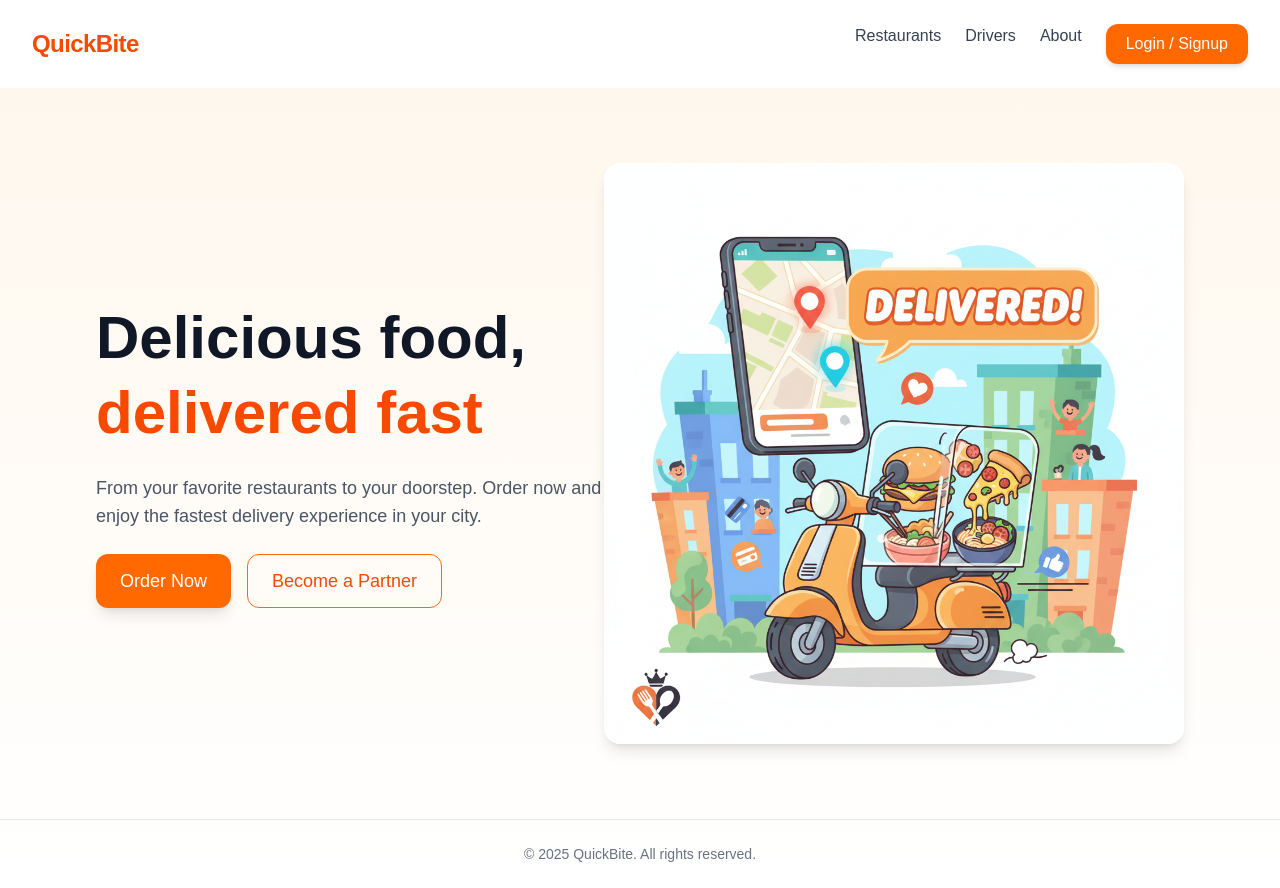
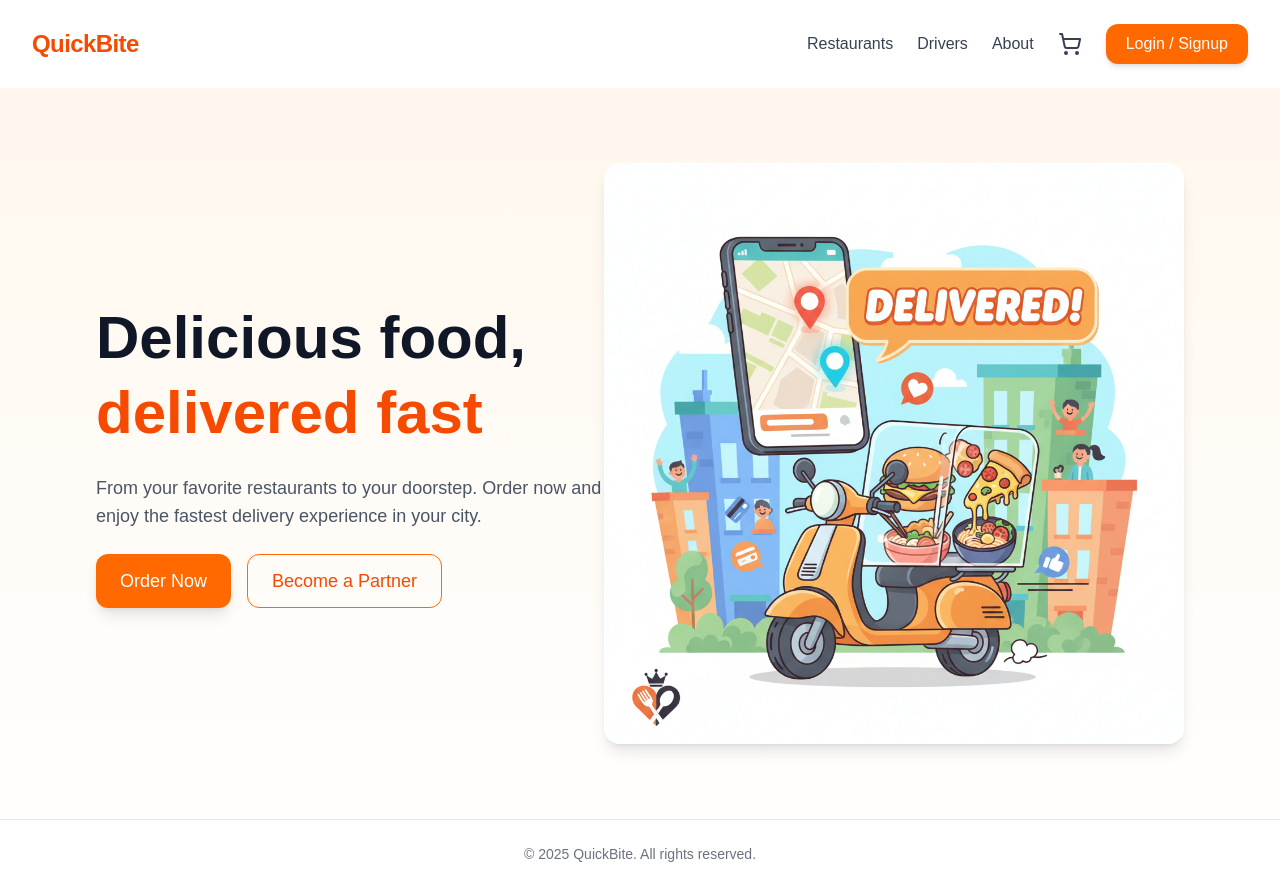
Before and after one commit to g-anupam/next-delivery, a Next.js app: page / in a window 1280 px wide. Built offline with nearby package versions, Linux system fonts and the light colour scheme.

Commit message:
Added Cart feature to the restaurants

```diff
--- a/package.json
+++ b/package.json
@@ -11,6 +11,7 @@
   "dependencies": {
     "bcryptjs": "^3.0.2",
     "framer-motion": "^12.23.24",
+    "lucide-react": "^0.553.0",
     "mysql2": "^3.15.3",
     "next": "15.5.6",
     "react": "19.1.0",
--- a/src/app/layout.tsx
+++ b/src/app/layout.tsx
@@ -1,7 +1,13 @@
+// src/app/layout.tsx
+
 import type { Metadata } from "next";
 import { Geist, Geist_Mono } from "next/font/google";
 import Link from "next/link";
 import "./globals.css";
+// ⭐️ IMPORT THE PROVIDER
+import { CartProvider } from "@/lib/CartContext";
+// ⭐️ IMPORT CARTNAVLINK (New client component for the Navbar)
+import CartNavLink from "@/components/CartNavLink";
 
 const geistSans = Geist({
   variable: "--font-geist-sans",
@@ -28,6 +34,8 @@ export default function RootLayout({
       <body
         className={`${geistSans.variable} ${geistMono.variable} antialiased`}
       >
+        {/* ⭐️ WRAP ALL UI CONTENT IN CartProvider ⭐️ */}
+        <CartProvider>
           {/* Global Navbar */}
           <nav className="flex justify-between items-center px-8 py-6 bg-white shadow-sm">
             <Link
@@ -38,6 +46,8 @@ export default function RootLayout({
             </Link>
 
             {/* Optional right-side nav items */}
+            <div className="flex items-center space-x-4"> {/* Changed space-x-6 to space-x-4 for better spacing */}
+
               <div className="space-x-6 hidden sm:flex">
                 <Link
                   href="/restaurants"
@@ -57,6 +67,11 @@ export default function RootLayout({
                 >
                   About
                 </Link>
+              </div>
+
+              {/* ⭐️ ADD DYNAMIC CART LINK COMPONENT ⭐️ */}
+              <CartNavLink />
+
               <Link
                 href="/login"
                 className="bg-orange-500 hover:bg-orange-600 text-white px-5 py-2 rounded-xl shadow-md transition"
@@ -68,6 +83,7 @@ export default function RootLayout({
 
           {/* Page-specific content */}
           <main>{children}</main>
+        </CartProvider>
       </body>
     </html>
   );
--- a/src/app/restaurants/[id]/page.tsx
+++ b/src/app/restaurants/[id]/page.tsx
@@ -1,9 +1,10 @@
 // src/app/restaurants/[id]/page.tsx
-"use client"; // Required for framer-motion
+"use client";
 
 import { motion } from "framer-motion";
 import Link from "next/link";
-// Removed: import { useCart } from '@/lib/CartContext';
+// ⭐️ NEW IMPORT: Component to handle Add/Quantity logic
+import AddToCartButton from '@/components/AddToCartButton';
 
 // --- Data Structure and Dummy Data (All 5 Restaurants) ---
 
@@ -100,6 +101,7 @@ interface RestaurantPageProps {
 // --- Component Definition ---
 
 export default function RestaurantDetailPage({ params }: RestaurantPageProps) {
+
   // Logic to find restaurant data
   const restaurantId = parseInt(params.id);
   const restaurant = DUMMY_RESTAURANTS.find(r => r.id === restaurantId);
@@ -153,7 +155,7 @@ export default function RestaurantDetailPage({ params }: RestaurantPageProps) {
             <p className="text-gray-600 italic border-l-4 border-orange-200 pl-4 py-1">{restaurant.description}</p>
           </motion.div>
 
-          {/* Menu Section - Renders the dummy menu items */}
+          {/* Menu Section - Renders the menu items */}
           <motion.div initial={{ y: 20, opacity: 0 }} animate={{ y: 0, opacity: 1 }} transition={{ delay: 0.4 }} className="mt-10">
             <h2 className="text-3xl font-bold text-gray-900 border-b pb-2 mb-6">Menu</h2>
             <div className="space-y-4">
@@ -164,13 +166,14 @@ export default function RestaurantDetailPage({ params }: RestaurantPageProps) {
                   </div>
                   <div className="flex items-center space-x-4">
                     <span className="text-xl font-bold text-orange-600">${item.price.toFixed(2)}</span>
-                    <button
-                      // ➡️ Placeholder for future Cart Logic
-                      onClick={() => alert(`Added ${item.name} to cart!`)}
-                      className="bg-orange-500 hover:bg-orange-600 text-white px-4 py-2 rounded-xl text-sm shadow-md transition"
-                    >
-                      Add to Cart
-                    </button>
+
+                    {/* ⭐️ DYNAMIC QUANTITY BUTTON ⭐️ */}
+                    <AddToCartButton
+                      itemId={item.id}
+                      itemName={item.name}
+                      itemPrice={item.price}
+                      restaurantId={restaurant.id}
+                    />
                   </div>
                 </div>
               ))}
--- /dev/null
+++ b/src/components/AddToCartButton.tsx
@@ -0,0 +1,78 @@
+// src/components/AddToCartButton.tsx
+"use client";
+
+import { useCart } from '@/lib/CartContext';
+import { Minus, Plus } from 'lucide-react'; // Needs 'lucide-react' installed
+
+interface AddToCartButtonProps {
+  itemId: number;
+  itemName: string;
+  itemPrice: number;
+  restaurantId: number;
+}
+
+export default function AddToCartButton({
+  itemId,
+  itemName,
+  itemPrice,
+  restaurantId
+}: AddToCartButtonProps) {
+
+  // Use the new functions from the context
+  const { cart, addToCart, decrementQuantity } = useCart();
+
+  // Find the item's current quantity in the cart
+  const itemInCart = cart.find(
+    (item) => item.id === itemId && item.restaurantId === restaurantId
+  );
+
+  const quantity = itemInCart ? itemInCart.quantity : 0;
+
+  // Function to add item to cart (also handles incrementing quantity > 0)
+  const handleAddToCart = () => {
+    addToCart({
+      id: itemId,
+      name: itemName,
+      price: itemPrice,
+      restaurantId: restaurantId,
+    });
+  };
+
+  // Function to remove or decrement item
+  const handleDecrementQuantity = () => {
+    decrementQuantity(itemId, restaurantId);
+  };
+
+  if (quantity > 0) {
+    // ⭐️ SHOW QUANTITY COUNTER (When item is in cart)
+    return (
+      <div className="flex items-center space-x-2 border border-orange-500 rounded-xl">
+        <button
+          onClick={handleDecrementQuantity}
+          className="p-2 text-orange-600 hover:bg-orange-50 rounded-l-xl transition"
+          aria-label="Remove one item"
+        >
+          <Minus className="w-5 h-5" />
+        </button>
+        <span className="font-semibold text-gray-900">{quantity}</span>
+        <button
+          onClick={handleAddToCart}
+          className="p-2 bg-orange-500 text-white hover:bg-orange-600 rounded-r-xl transition"
+          aria-label="Add one item"
+        >
+          <Plus className="w-5 h-5" />
+        </button>
+      </div>
+    );
+  }
+
+  // ⭐️ SHOW INITIAL "Add to Cart" BUTTON (When item is not in cart)
+  return (
+    <button
+      onClick={handleAddToCart}
+      className="bg-orange-500 hover:bg-orange-600 text-white px-4 py-2 rounded-xl text-sm shadow-md transition"
+    >
+      Add to Cart
+    </button>
+  );
+}
--- /dev/null
+++ b/src/components/CartNavLink.tsx
@@ -0,0 +1,26 @@
+// src/components/CartNavLink.tsx
+"use client";
+
+import Link from 'next/link';
+import { ShoppingCart } from 'lucide-react'; // Remember to run: npm install lucide-react
+import { useCart } from '@/lib/CartContext';
+
+export default function CartNavLink() {
+  const { getTotalItems } = useCart();
+  const itemCount = getTotalItems();
+
+  return (
+    <Link
+      href="/checkout"
+      className="relative p-2 rounded-full text-gray-700 hover:text-orange-600 hover:bg-gray-100 transition"
+      aria-label={`View shopping cart with ${itemCount} items`}
+    >
+      <ShoppingCart className="w-6 h-6" />
+      {itemCount > 0 && (
+        <span className="absolute top-0 right-0 inline-flex items-center justify-center px-2 py-1 text-xs font-bold leading-none text-white transform translate-x-1/2 -translate-y-1/2 bg-red-600 rounded-full">
+          {itemCount}
+        </span>
+      )}
+    </Link>
+  );
+}
--- /dev/null
+++ b/src/lib/CartContext.tsx
@@ -0,0 +1,116 @@
+// src/lib/CartContext.tsx
+"use client";
+
+import { createContext, useContext, useState, ReactNode } from 'react';
+
+// 1. Define the types
+interface CartItem {
+  id: number; // Menu item ID
+  name: string;
+  price: number;
+  restaurantId: number; // Which restaurant the item came from
+  quantity: number;
+}
+
+interface CartContextType {
+  cart: CartItem[];
+  addToCart: (item: Omit<CartItem, 'quantity'>) => void;
+  decrementQuantity: (itemId: number, restaurantId: number) => void; // New function for decrement
+  removeFromCart: (itemId: number, restaurantId: number) => void;
+  clearCart: () => void;
+  getTotalItems: () => number;
+  getTotalPrice: () => number;
+}
+
+// 2. Create the Context
+const CartContext = createContext<CartContextType | undefined>(undefined);
+
+// 3. Create the Provider Component
+export const CartProvider = ({ children }: { children: ReactNode }) => {
+  const [cart, setCart] = useState<CartItem[]>([]);
+
+  // Function to add an item or increase quantity
+  const addToCart = (item: Omit<CartItem, 'quantity'>) => {
+    setCart(prevCart => {
+      const existingItemIndex = prevCart.findIndex(
+        cartItem => cartItem.id === item.id && cartItem.restaurantId === item.restaurantId
+      );
+
+      if (existingItemIndex > -1) {
+        // Increase quantity of existing item
+        return prevCart.map((cartItem, index) =>
+          index === existingItemIndex
+            ? { ...cartItem, quantity: cartItem.quantity + 1 }
+            : cartItem
+        );
+      } else {
+        // Add new item
+        return [...prevCart, { ...item, quantity: 1 }];
+      }
+    });
+  };
+
+  // Function to decrease quantity or remove if quantity is 1
+  const decrementQuantity = (itemId: number, restaurantId: number) => {
+    setCart(prevCart => {
+      const existingItemIndex = prevCart.findIndex(
+        cartItem => cartItem.id === itemId && cartItem.restaurantId === restaurantId
+      );
+
+      if (existingItemIndex > -1) {
+        const item = prevCart[existingItemIndex];
+
+        if (item.quantity > 1) {
+          // Decrement quantity
+          return prevCart.map((cartItem, index) =>
+            index === existingItemIndex
+              ? { ...cartItem, quantity: cartItem.quantity - 1 }
+              : cartItem
+          );
+        } else {
+          // Remove item entirely if quantity is 1
+          return prevCart.filter((_, index) => index !== existingItemIndex);
+        }
+      }
+      return prevCart; // Return cart unchanged if item not found
+    });
+  };
+
+  // Function to remove item entirely (e.g., button on checkout page)
+  const removeFromCart = (itemId: number, restaurantId: number) => {
+    setCart(prevCart => prevCart.filter(
+        item => !(item.id === itemId && item.restaurantId === restaurantId)
+    ));
+  };
+
+  const clearCart = () => setCart([]);
+
+  const getTotalItems = () => cart.reduce((total, item) => total + item.quantity, 0);
+
+  const getTotalPrice = () => cart.reduce((total, item) => total + (item.price * item.quantity), 0);
+
+  return (
+    <CartContext.Provider
+      value={{
+        cart,
+        addToCart,
+        decrementQuantity, // Included new function
+        removeFromCart,
+        clearCart,
+        getTotalItems,
+        getTotalPrice
+      }}
+    >
+      {children}
+    </CartContext.Provider>
+  );
+};
+
+// 4. Custom hook for easy access
+export const useCart = () => {
+  const context = useContext(CartContext);
+  if (context === undefined) {
+    throw new Error('useCart must be used within a CartProvider');
+  }
+  return context;
+};
```
Also changed, not shown: 1 other file (tests, documents, lock files or other folders). Lines whose indentation alone changed are shown as unchanged.
